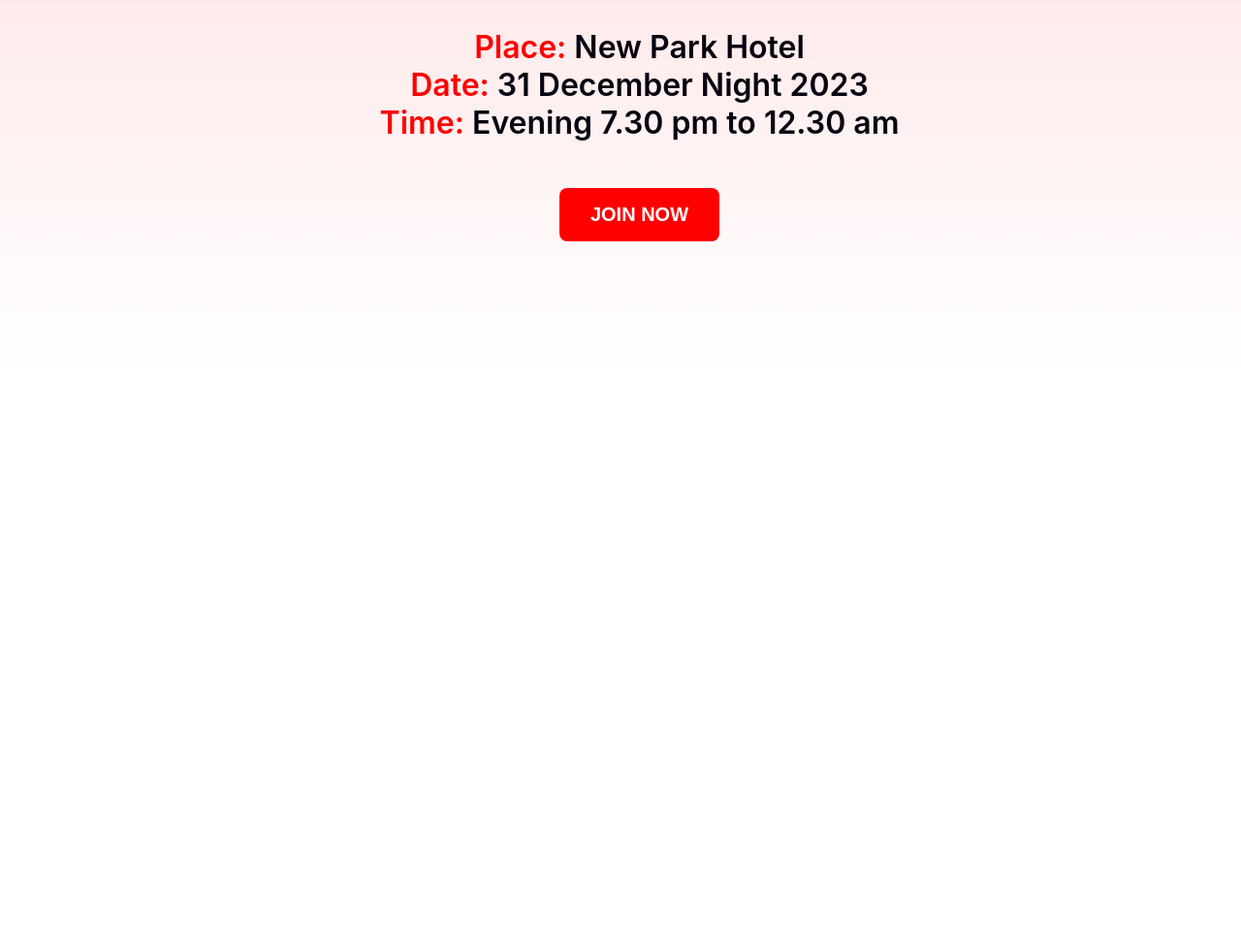
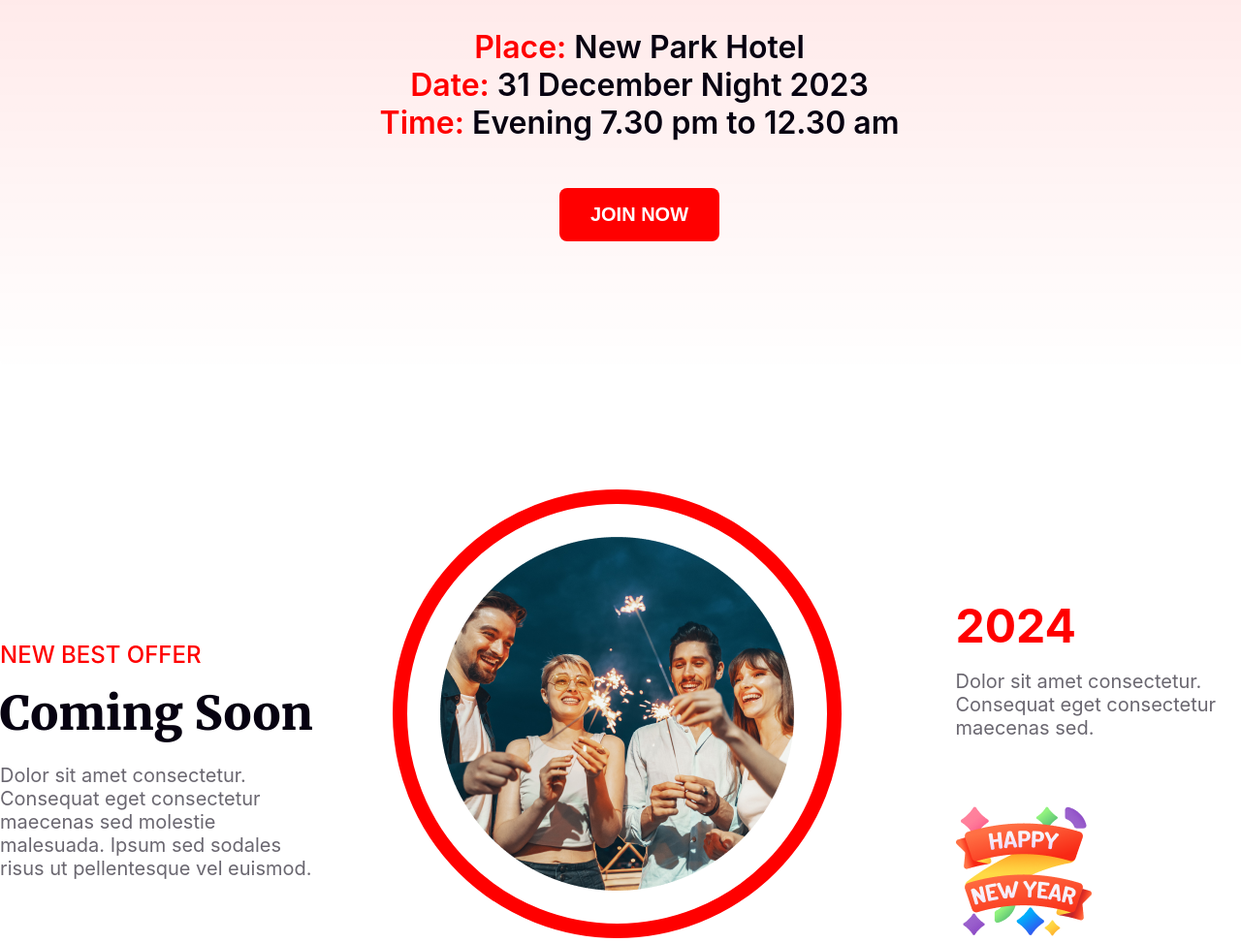
Before and after one commit to shahnajmunny/new-year-offer, a plain HTML site: page index.html in a window 1280 px wide. Shown: the part 2513-3486 px from the top of the page at 97% size. Before the commit the page ends 2898 px from the top, so only its background shows below. Drawn offline with Linux system fonts and the light colour scheme.

Commit message:
added fifth section

```diff
--- a/index.html
+++ b/index.html
@@ -31,7 +31,8 @@
         <section class="midnight-party-container">
             <div class="leftside-content">
                 <h1>Welcome to <br> midnight party</h1>
-                <p>Dolor sit amet consectetur. Consequat eget consectetur maecenas sed molestie malesuada. Ipsum sed sodales risus ut pellentesque vel euismod.</p>
+                <p>Dolor sit amet consectetur. Consequat eget consectetur maecenas sed molestie malesuada. Ipsum sed
+                    sodales risus ut pellentesque vel euismod.</p>
                 <span id="midnight-btn">JOIN NOW</span>
             </div>
             <div class="rightside-content">
@@ -50,6 +51,28 @@
             </div>
         </section>
         <!-- join now section ends here  -->
+
+        <!-- fifth section starts here  -->
+            <section class="fifth-section-container">
+                <div class="fifth-section-leftside-content">
+                    <h5>NEW BEST OFFER</h5>
+                    <h2>Coming Soon</h2>
+                    <p>Dolor sit amet consectetur. Consequat eget consectetur maecenas sed molestie malesuada. Ipsum sed sodales risus ut pellentesque vel euismod.</p>
+                </div>
+                <div class="fifth-section-middle-content">
+                    <img src="images/Ellipse 1.png" alt="">
+                </div>
+                <div class="fifth-section-rightside-content">
+                    <div class="fifth-section-rightside-content-first">
+                        <h2>2024</h2>
+                        <p>Dolor sit amet consectetur. Consequat eget consectetur maecenas sed.</p>
+                    </div>
+                    <div class="fifth-section-rightside-content-second">
+                        <img src="images/Group 96.png" alt="">
+                    </div>
+                </div>
+            </section>
+        <!-- fifth section ends here  -->
     </main>
     <footer></footer>
 </body>
--- a/styles/style.css
+++ b/styles/style.css
@@ -175,3 +175,88 @@
     border-radius: 8px;
     border: none;
 }
+
+/* fifth section styles */
+.fifth-section-container {
+    width: 1320px;
+    height: 463px;
+    /* border: 2px solid red; */
+    margin: 0 auto;
+    margin-top: 120px;
+    display: flex;
+    justify-content: center;
+    align-items: center;
+}
+.fifth-section-leftside-content {
+    width: 393px;
+    height: 255px;
+    /* border: 2px solid tomato; */
+    margin: 0 auto;
+    margin-top: 104px;
+    margin-right: 70px;
+}
+.fifth-section-leftside-content h5 {
+    font-size: 24px;
+    font-weight: 500;
+    font-family: "Inter", sans-serif;
+    color: #FF0000;
+    margin-bottom: 16px;
+}
+.fifth-section-leftside-content h2 {
+    font-size: 48px;
+    font-weight: 900;
+    font-family: "Merriweather", serif;
+    color: #070211;
+    margin-bottom: 22px;
+}
+.fifth-section-leftside-content p {
+    font-size: 20px;
+    font-family: "Inter", sans-serif;
+    color: rgba(7, 2, 17, 0.6);
+}
+
+.fifth-section-middle-content {
+    width: 463px;
+    height: 463px;
+    /* border: 2px solid yellow; */
+    margin: 0 auto;
+    padding: 49px;
+    box-sizing: border-box;
+    border: 15px solid rgb(255, 0, 0);
+    border-radius: 50%;
+    display: flex;
+    align-items: center;
+    justify-content: center;
+    text-align: center;
+}
+.fifth-section-rightside-content {
+    width: 393px;
+    height: 353px;
+    /* border: 2px solid black; */
+    margin: 0 auto;
+    margin-top: 112px;
+    margin-left: 118px;
+}
+.fifth-section-rightside-content-first {
+    width: 276px;
+    height: 170px;
+    /* border: 2px solid aqua; */
+}
+.fifth-section-rightside-content-first h2 {
+    font-size: 48px;
+    font-weight: bold;
+    color: #FF0000;
+    font-family: "Inter", sans-serif;
+    margin-bottom: 16px;
+}
+.fifth-section-rightside-content-first p {
+    font-size: 20px;
+    color: rgba(7, 2, 17, 0.6);
+    font-family: "Inter", sans-serif;
+}
+.fifth-section-rightside-content-second {
+    width: 140px;
+    height: 140px;
+    /* border: 2px solid pink; */
+    margin-top: 43px;
+}
```
Lines whose indentation alone changed are shown as unchanged.
